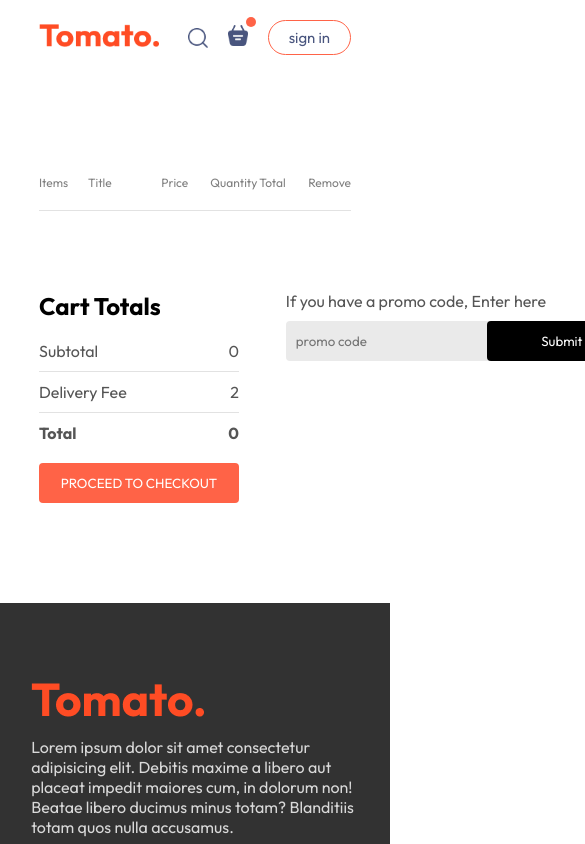
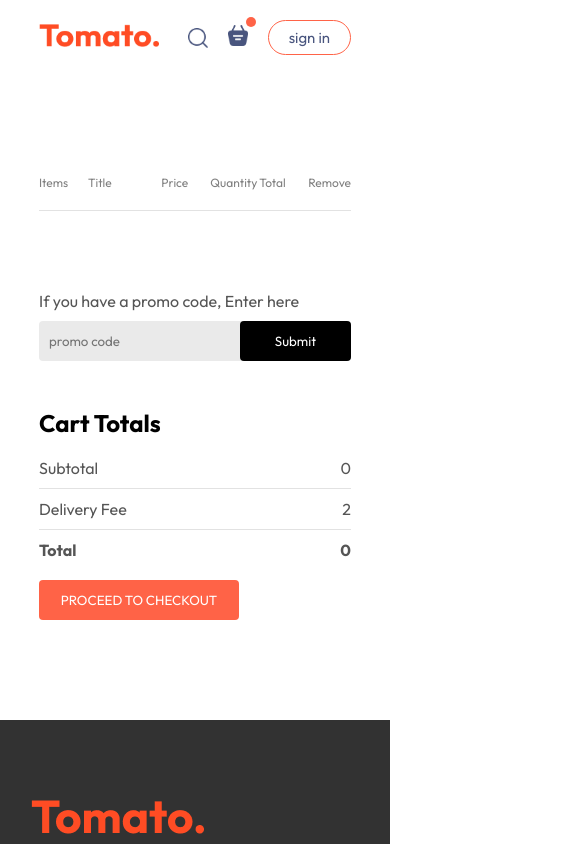
Before and after one commit to sarachafikidrissi/Foody-Website-Project, a React (Create React App) app in the folder foody/: page /cart in a window 390 px wide. Shown: the top 844 px of the page, 585 px wide, since content can reach past the window. Built offline with nearby package versions, Linux system fonts and the light colour scheme.

Commit message:
add responsivity to cart page

```diff
--- a/foody/src/Pages/Cart/Cart.css
+++ b/foody/src/Pages/Cart/Cart.css
@@ -92,3 +92,12 @@
     color: white;
     border-radius: 4px;
 }
+
+@media (max-width:750px) {
+    .cart-bottom {
+        flex-direction: column-reverse;
+    }
+    .cart-promocode {
+        justify-content: start;
+    }
+}
--- a/foody/src/Pages/Cart/Cart.js
+++ b/foody/src/Pages/Cart/Cart.js
@@ -34,7 +34,9 @@ function Cart() {
               </div>
             )
           }
+          return <></>
         })}
+
       </div>
       <div className="cart-bottom">
         <div className="cart-total">
```
